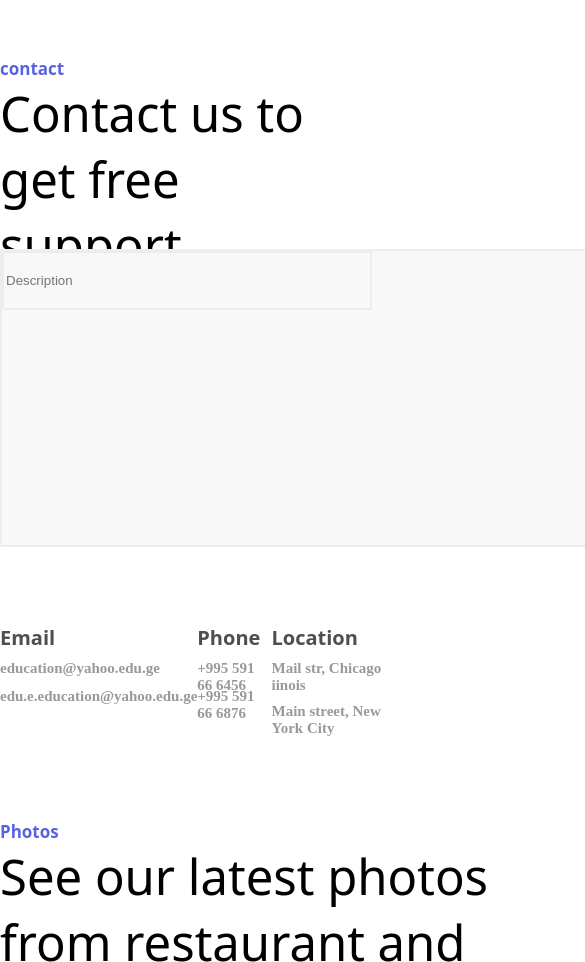
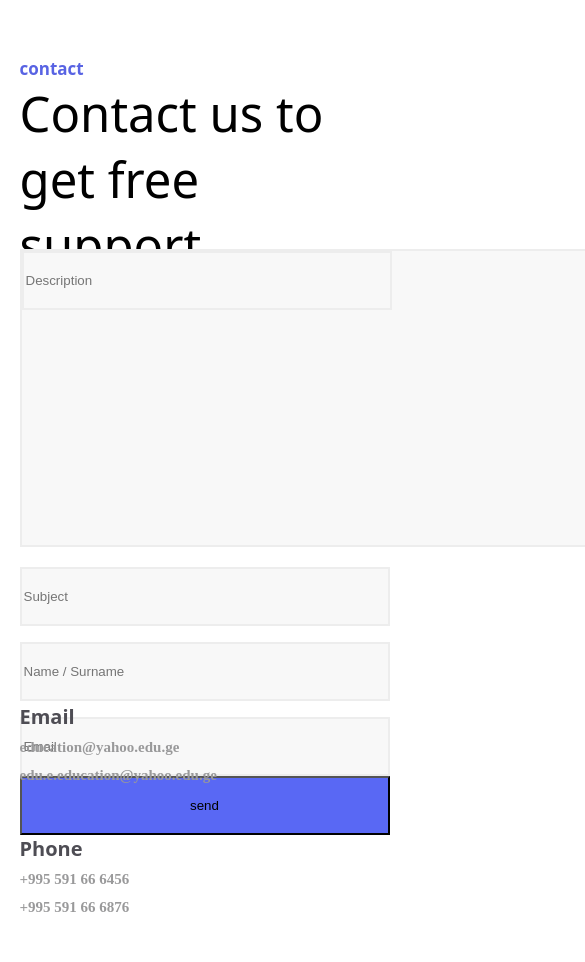
Before and after one commit to elisabed1/elisabed-sheshaberidze-lecture-11, a plain HTML site: page index.html in a window 390 px wide. Shown: the top 962 px of the page, 585 px wide, since content can reach past the window. Drawn offline with Linux system fonts and the light colour scheme.

Commit message:
first fix

```diff
--- a/css/media.css
+++ b/css/media.css
@@ -0,0 +1,24 @@
+@media (max-width:1240px) {
+    .container{
+        width: 90%;
+    }
+    .card1{
+        flex-direction: column;
+        gap: 20px;
+    }
+    .contact{
+        margin-top: 1px;
+    }
+}
+@media (max-width: 680px) {
+    .contact{
+        flex-direction: column;
+        gap: 40px;
+    }
+}
+@media (max-widht: 910px) {
+    .footer{
+        flex-direction: column;
+        gap: 30px;
+    }
+}
--- a/css/style.css
+++ b/css/style.css
@@ -1,6 +1,7 @@
 .s1{
     margin-top: 57px;
     margin-bottom: 77px;
+    gap: 10px;
 }
 .container{
     max-width: 1146px;
@@ -8,6 +9,7 @@
 }
 .card1{
     display: flex;
+    flex-direction: row;
     justify-content: space-between;
 }
 
@@ -118,6 +120,7 @@ margin-bottom: 9px;
 .img{
     display: flex;
     justify-content: space-around;
+    gap: 20px;
 }
 
 footer{
@@ -128,6 +131,7 @@ background: #000;
 padding-top: 6%;
 }
 .footer{
+    max-width: 100%;
     display: flex;
     justify-content: space-around;
 }
--- a/index.html
+++ b/index.html
@@ -2,7 +2,7 @@
 <html lang="en">
 <head>
     <meta charset="UTF-8">
-    <meta name="viewport" content="width=, initial-scale=1.0">
+    <meta name="viewport" content="width=device-width, initial-scale=1.0">
     <title>lecture 11</title>
     <link rel="icon" type="images/x-icon" href="images/geol.png">
     <link rel="preconnect" href="https://fonts.googleapis.com">
@@ -25,14 +25,14 @@
                         <input type="text" id="description" placeholder="Description">
                     </form>
                 </div>
-                <Div>
+                <div>
                     <form class="card12">
                         <input type="text" id="subject" name="Subject" placeholder="Subject"> <br>
                         <input type="text" id="name" placeholder="Name / Surname"> <br>
                         <input type="email" id="email" placeholder="Email">
                         <input class="but" type="button" value="send">
                     </form>
-                </Div>
+                </div>
             </div>
 
 
```
